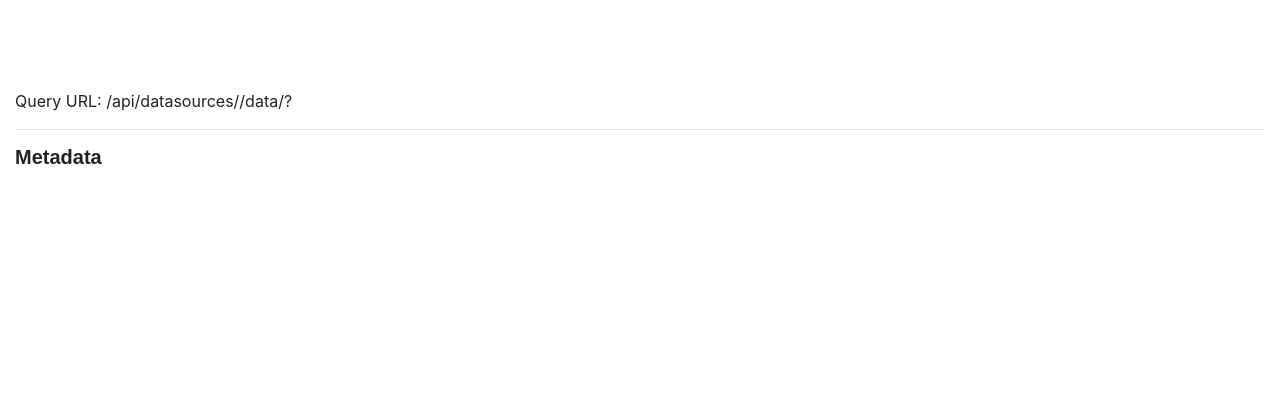
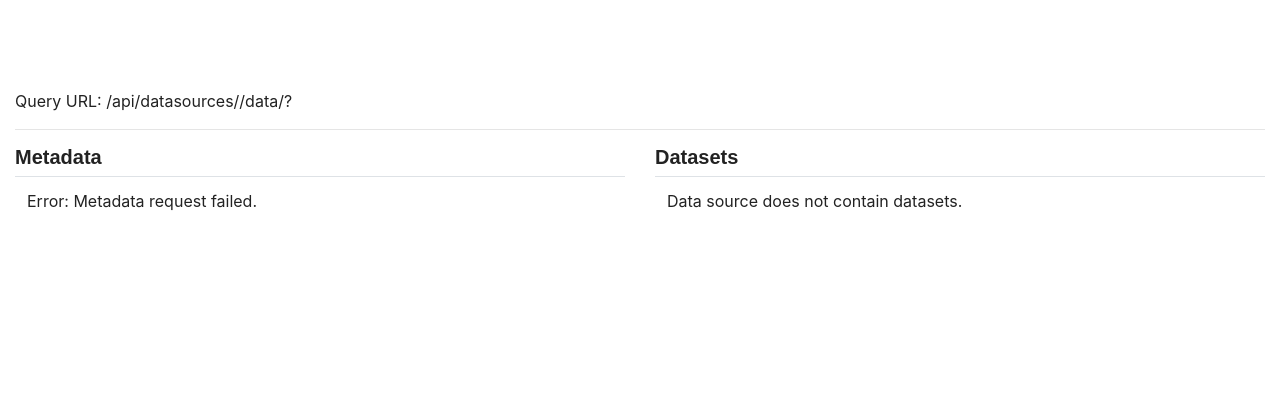
Before and after one commit to tiferrei/PEDASI, a Django app: template datasources/templates/datasources/datasource/explorer.html in a window 1280 px wide. Shown: the part 353-763 px from the top of the page. Run offline with Django 3.2, Linux system fonts and the light colour scheme; the template is opened without the code that fills it, so the values that code supplies are empty; some libraries are stand-ins or nearby versions; some web fonts are replaced.

Commit message:
Replace jQuery AJAX with ES6 fetch in parts of explorer

```diff
--- a/api/views/datasources.py
+++ b/api/views/datasources.py
@@ -94,7 +94,7 @@ class DataSourceApiViewset(viewsets.ReadOnlyModelViewSet):
             try:
                 return map_response(data_connector, params)
 
-            except NotImplementedError:
+            except (AttributeError, NotImplementedError):
                 data = {
                     'status': 'error',
                     'message': error_message,
--- a/datasources/static/js/explorer.js
+++ b/datasources/static/js/explorer.js
@@ -110,12 +110,25 @@ function submitQuery() {
     const results = document.getElementById("queryResults");
     const query = getBaseURL() + "data/?" + getQueryParamString();
 
-    $.getJSON(
-        query,
-        function (data) {
+    fetch(query).then(function (response) {
+        if (response.ok) {
+            const contentType = response.headers.get("content-type");
+            if (contentType && contentType.indexOf("application/json") !== -1) {
+                return response.json();
+            } else {
+                return response.text();
+            }
+        }
+        throw new Error("Request failed.");
+    }).then(function (data) {
+        if (typeof data === "string") {
+            results.textContent = data;
+        } else {
             results.textContent = JSON.stringify(data, null, 4);
         }
-    );
+    }).catch(function (error) {
+        results.textContent = error.toString();
+    });
 }
 
 
@@ -125,27 +138,83 @@ function submitQuery() {
 function populateMetadata() {
     "use strict";
 
-    const element = document.getElementById("metadata");
+    const table = document.getElementById("metadata");
 
     /* Clear the table */
-    while (element.hasChildNodes()) {
-        element.removeChild(element.firstChild);
+    while (table.rows.length > 0) {
+        table.deleteRow();
     }
 
     const url = getBaseURL() + "metadata/";
 
-    $.getJSON(
-        url,
-        function (data) {
+    fetch(url).then(function (response) {
+        if (response.ok) {
+            return response.json();
+        }
+        throw new Error("Metadata request failed.");
+    }).then(function (data) {
+        if (data.status === "success") {
+            data.data.forEach(function (item) {
+                const row = table.insertRow();
+                const cell = row.insertCell();
+                const text = document.createTextNode(JSON.stringify(item));
+
+                cell.appendChild(text);
+            });
+        }
+    }).catch(function (error) {
+        const row = table.insertRow();
+        const cell = row.insertCell();
+        const text = document.createTextNode(error.toString());
+
+        cell.appendChild(text);
+    });
+}
+
+
+/**
+ * Query the PEDASI API for the list of data sets within the data source and render into the 'datasets' panel.
+ */
+function populateDatasets() {
+    "use strict";
+
+    const url = getBaseURL() + "datasets/";
+    const table = document.getElementById("datasets");
+
+    fetch(url).then(function (response) {
+        if (response.ok) {
+            const data = response.json();
+
             if (data.status === "success") {
                 data.data.forEach(function (item) {
-                    const p = document.createElement("p");
-                    p.textContent = JSON.stringify(item);
-                    element.appendChild(p);
+                    const row = table.insertRow();
+                    const nameCell = row.insertCell();
+                    const buttonCell = row.insertCell();
+
+                    const nameText = document.createTextNode(item);
+                    nameCell.appendChild(nameText);
+
+                    const button = document.createElement("button");
+                    button.id = "btn-" + item;
+                    button.classList.add("btn", "btn-secondary", "btn-dataset");
+                    button.addEventListener(
+                        "click",
+                        function () {
+                            selectDataset(item);
+                        }
+                    );
+                    button.textContent = "Select";
+                    buttonCell.appendChild(button);
                 });
             }
+        } else {
+            const row = table.insertRow();
+            const nameCell = row.insertCell();
+
+            const nameText = document.createTextNode("Unable to list datasets");
+            nameCell.appendChild(nameText);
         }
-    );
+    });
 }
 
 
@@ -171,43 +240,3 @@ function selectDataset(datasetId) {
     button.textContent = "Selected";
     button.setAttribute("disabled", "true");
 }
-
-
-/**
- * Query the PEDASI API for the list of data sets within the data source and render into the 'datasets' panel.
- */
-function populateDatasets() {
-    "use strict";
-
-    const url = getBaseURL() + "datasets/";
-
-    $.getJSON(
-        url,
-        function (data) {
-            if (data.status === "success") {
-                const table = document.getElementById("datasets");
-
-                data.data.forEach(function (item) {
-                    const row = table.insertRow();
-                    const nameCell = row.insertCell();
-                    const buttonCell = row.insertCell();
-
-                    const nameText = document.createTextNode(item);
-                    nameCell.appendChild(nameText);
-
-                    const button = document.createElement("button");
-                    button.id = "btn-" + item;
-                    button.classList.add("btn", "btn-secondary", "btn-dataset");
-                    button.addEventListener(
-                        "click",
-                        function () {
-                            selectDataset(item);
-                        }
-                    );
-                    button.textContent = "Select";
-                    buttonCell.appendChild(button);
-                });
-            }
-        }
-    );
-}
--- a/datasources/templates/datasources/datasource/explorer.html
+++ b/datasources/templates/datasources/datasource/explorer.html
@@ -169,27 +169,32 @@
             <h5>Metadata</h5>
 
             <div style="overflow-y: auto; height: 30vh;">
-                <div id="metadata"></div>
-            </div>
-
+                <table id="metadata" class="table">
                     <script type="application/javascript">
                         document.addEventListener("DOMContentLoaded", populateMetadata);
                     </script>
+                </table>
             </div>
 
-        {% if datasource.is_catalogue %}
+        </div>
+
         <div class="col-md">
             <h5>Datasets</h5>
 
             <div style="overflow-y: auto; height: 30vh;">
-                    <table id="datasets" class="table"></table>
-                </div>
-
+                <table id="datasets" class="table">
+                    {% if datasource.is_catalogue %}
                         <script type="application/javascript">
                             document.addEventListener("DOMContentLoaded", populateDatasets)
                         </script>
+                    {% else %}
+                        <tr>
+                            <td>Data source does not contain datasets.</td>
+                        </tr>
+                    {% endif %}
+                </table>
             </div>
-        {% endif %}
+        </div>
     </div>
 
     <hr>
```
Lines whose indentation alone changed are shown as unchanged.
